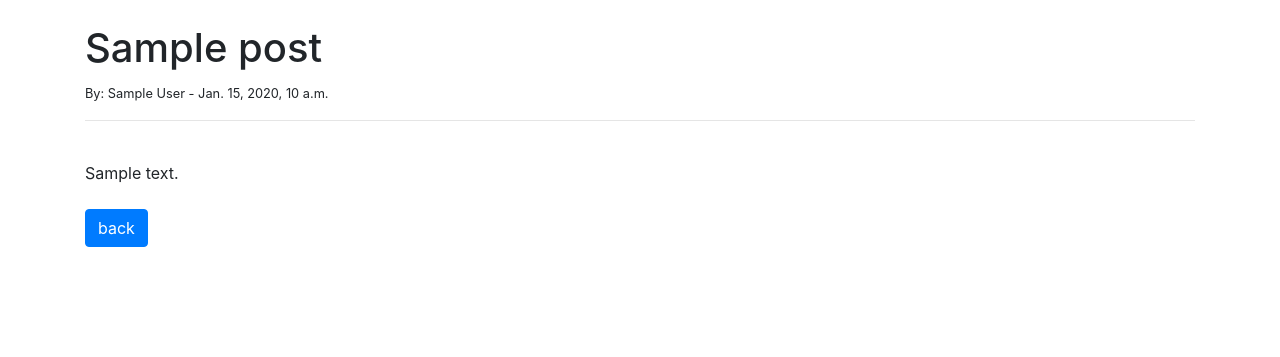
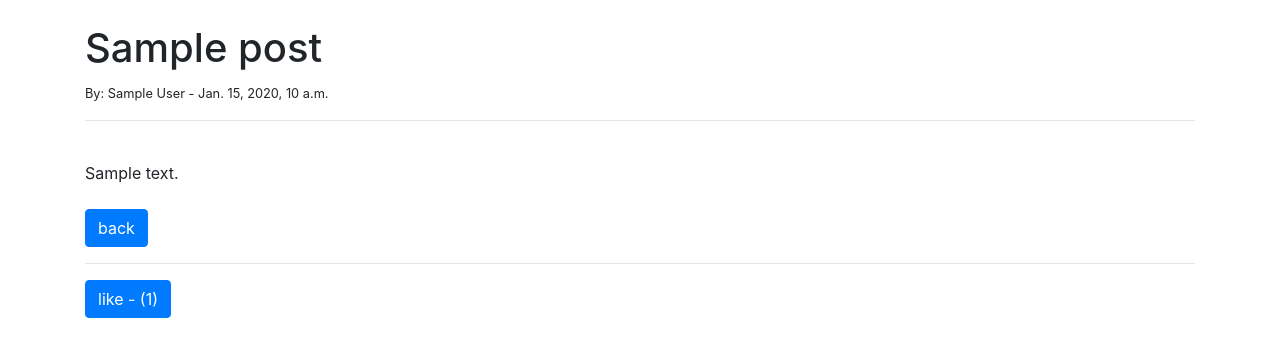
Before and after one commit to lancelot89/blogproject, a Django app: template blogapp/templates/detail.html in a window 1280 px wide. Shown: the part 56-413 px from the top of the page. Run offline with Django 3.2, Linux system fonts and the light colour scheme; the template is opened without the code that fills it: most values are stand-ins (such as "Sample title", 1, 10 or a date in 2020); some libraries are stand-ins or nearby versions.

Commit message:
20201218commit2

```diff
--- a/blogapp/models.py
+++ b/blogapp/models.py
@@ -24,6 +24,9 @@ class Post(models.Model):
     category = models.CharField(max_length=250, default='coding')
     likes = models.ManyToManyField(User, related_name='blog_posts')
 
+    def total_likes(self):
+        return self.likes.count()
+
     def __str__(self):
         return self.title + ' | ' + str(self.author)
 
--- a/blogapp/templates/detail.html
+++ b/blogapp/templates/detail.html
@@ -27,4 +27,11 @@
 
 
 <a href="{% url 'list' %}" class="btn btn-primary">back</a>
+
+<br>
+<hr>
+<form action="{% url 'like_post' post.id %}" method="POST">
+{% csrf_token %}
+<button type="submit", name="post_id", value="{{ post.id }}", class="btn btn-primary">like - ({{ total_likes }})</button>
+</form>
 {% endblock content %}
--- a/blogapp/urls.py
+++ b/blogapp/urls.py
@@ -1,5 +1,5 @@
 from django.urls import path
-from .views import signupfunc, successfunc, PostListView, PostDetailView, AddPostView, UpdateView, DeleteView, AddCategoryView, CategoryView, CategoryListView
+from .views import signupfunc, successfunc, PostListView, PostDetailView, AddPostView, UpdateView, DeleteView, AddCategoryView, CategoryView, CategoryListView, LikeView
 
 urlpatterns = [
     path('signup/', signupfunc, name='signup'),
@@ -12,4 +12,5 @@ urlpatterns = [
     path('add_category/', AddCategoryView.as_view(), name='add_category'),
     path('category/<str:cats>/', CategoryView, name='category'),
     path('category_list/', CategoryListView, name='category_list'),
+    path('like/<int:pk>', LikeView, name='like_post')
 ]
```
Also changed, not shown: blogapp/views.py (+13 -2 lines).
